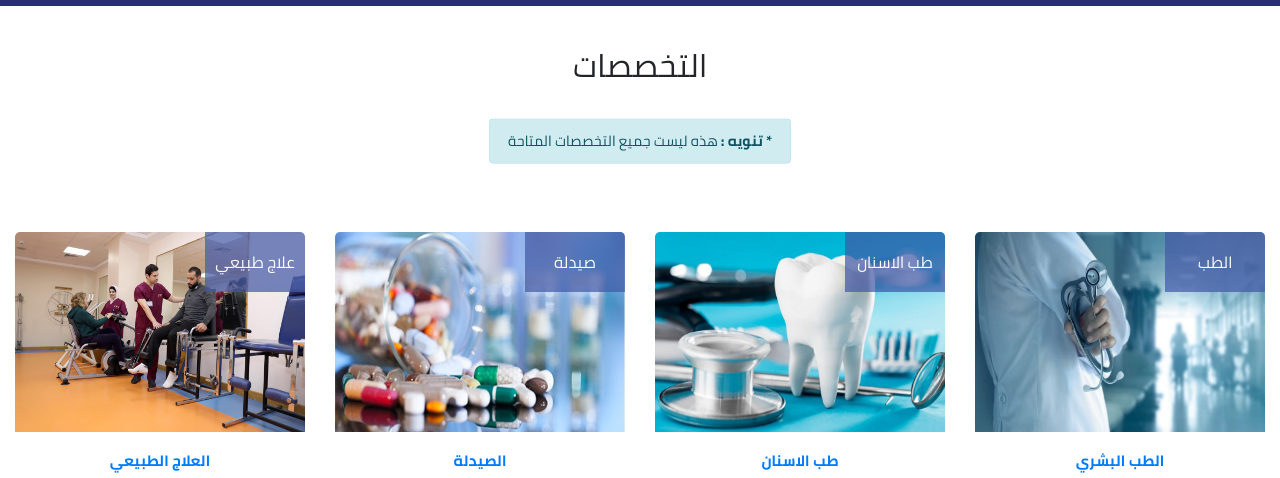
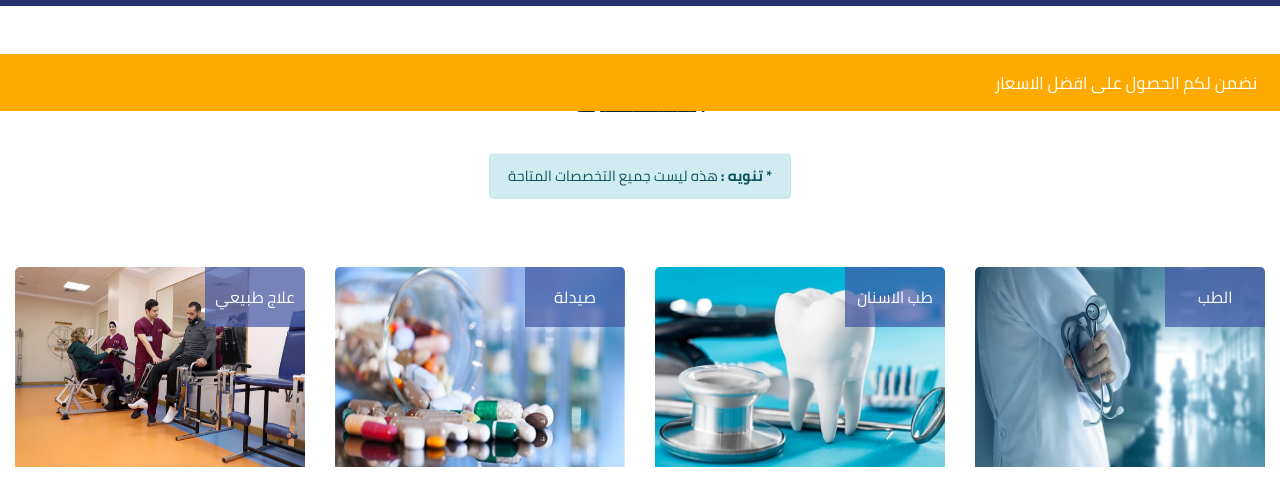
Before and after one commit to mahmoudbebo18/Oyounak, a plain HTML site: page specialties.html in a window 1280 px wide. Shown: the part 178-656 px from the top of the page. Drawn offline with Linux system fonts and the light colour scheme.

Commit message:
warning animate

```diff
--- a/css/style.scss
+++ b/css/style.scss
@@ -531,3 +531,33 @@ footer {
         }
     }
 }
+
+.best-price {
+    position: absolute;
+    right: 0%;
+    top: 29%;
+    padding: 15px;
+    margin: 0;
+    background-color: #ffaa00;
+    color: #fff;
+    /* border-radius: 0 5px 5px 0; */
+    width: 100%;
+    /* z-index: 0; */
+    margin-bottom: 9px;
+    font-size: 18px;
+}
+
+.animated-1 {
+    animation: zz .4s alternate infinite ease-in;
+    display: block;
+    width: fit-content;
+}
+
+@keyframes zz {
+    0% {
+        transform: scale(.9);
+    }
+    100% {
+        transform: scale(1.01);
+    }
+}
--- a/specialties.html
+++ b/specialties.html
@@ -120,7 +120,7 @@
             </ol>
         </nav>
         <div class="container-fluid">
-            <h2>
+            <h2 style="margin-top: 75px;">
                 التخصصات
             </h2>
 
@@ -373,6 +373,12 @@
 
     </footer>
 
+    <p class="best-price">
+        <span class="animated-1">
+        نضمن لكم الحصول على افضل الاسعار
+       </span>
+    </p>
+
     <a href="https://api.whatsapp.com/send?phone=966544305306" class="Whatsapp animated" target="_blank" rel="noopener">
         <i class="fab fa-whatsapp"></i>
     </a>
```
Also changed, not shown: css/external.css, css/style.css, 2 other files.
